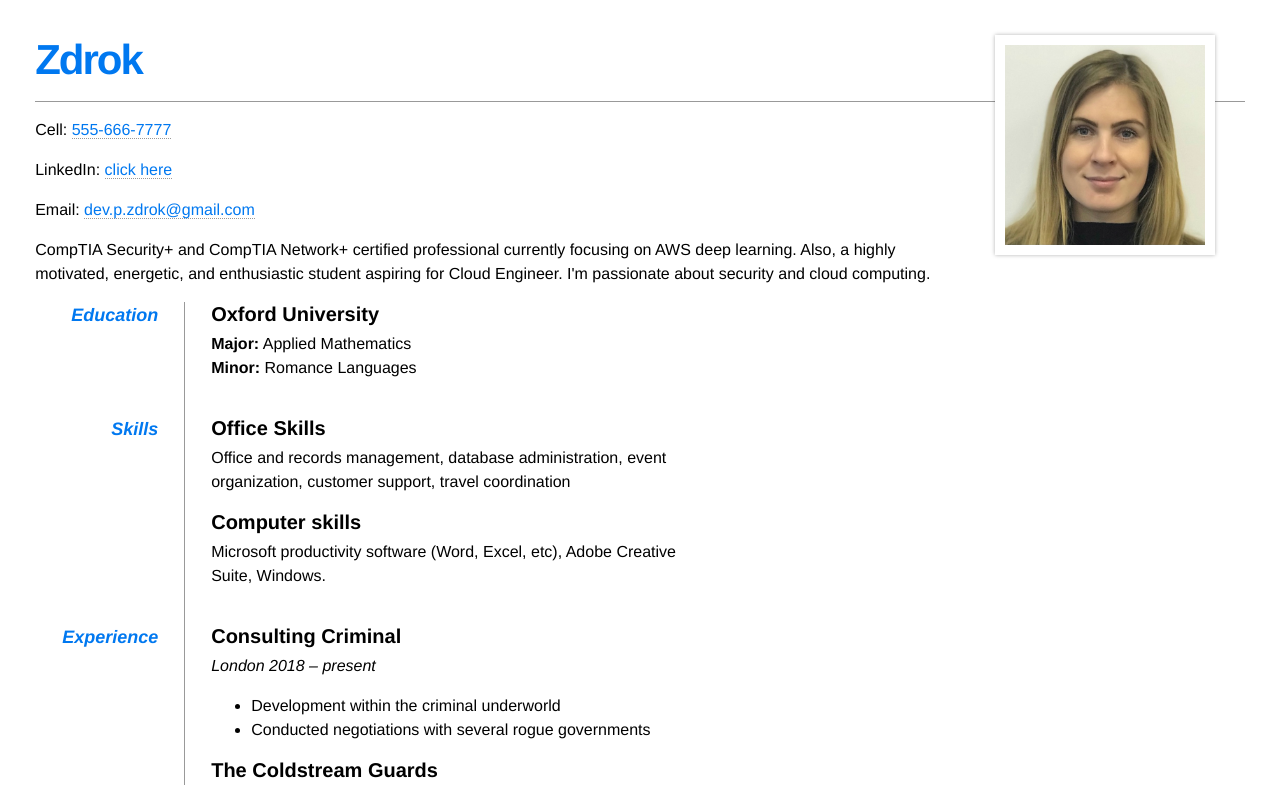
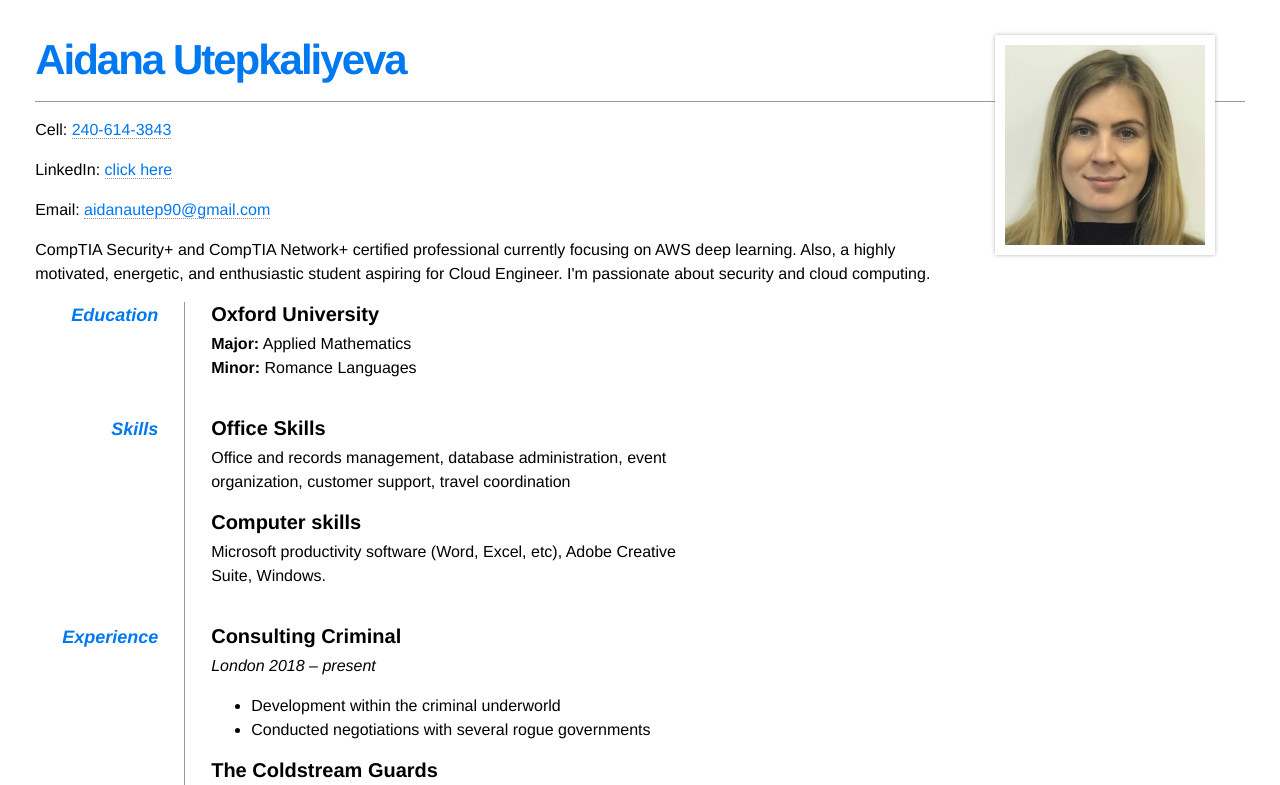
Before and after one commit to aidanautep90/S3_repo, a plain HTML site: page resume_Natalia/index.html in a window 1280 px wide. Shown: the top 785 px of the page. Drawn offline with Linux system fonts and the light colour scheme.

Commit message:
name changed

```diff
--- a/resume_Natalia/index.html
+++ b/resume_Natalia/index.html
@@ -10,13 +10,13 @@
     <!-- partial:index.partial.html -->
     <div id="resume">
       <img src="IMG-7207.jpg" alt="Nataliia" />
-      <h1>Zdrok</h1>
-      <p>Cell: <a href="#">555-666-7777</a></p>
+      <h1>Aidana Utepkaliyeva</h1>
+      <p>Cell: <a href="#">240-614-3843</a></p>
       <p>
         LinkedIn:
-        <a href="https://www.linkedin.com/in/nataliia-zdrok/">click here</a>
+        <a href="https://www.linkedin.com/in/utepkaliyeva/">click here</a>
       </p>
-      <p>Email: <a href="#">dev.p.zdrok@gmail.com</a></p>
+      <p>Email: <a href="#">aidanautep90@gmail.com</a></p>
       <p id="objective">
         CompTIA Security+ and CompTIA Network+ certified professional currently
         focusing on AWS deep learning. Also, a highly motivated, energetic, and
```
